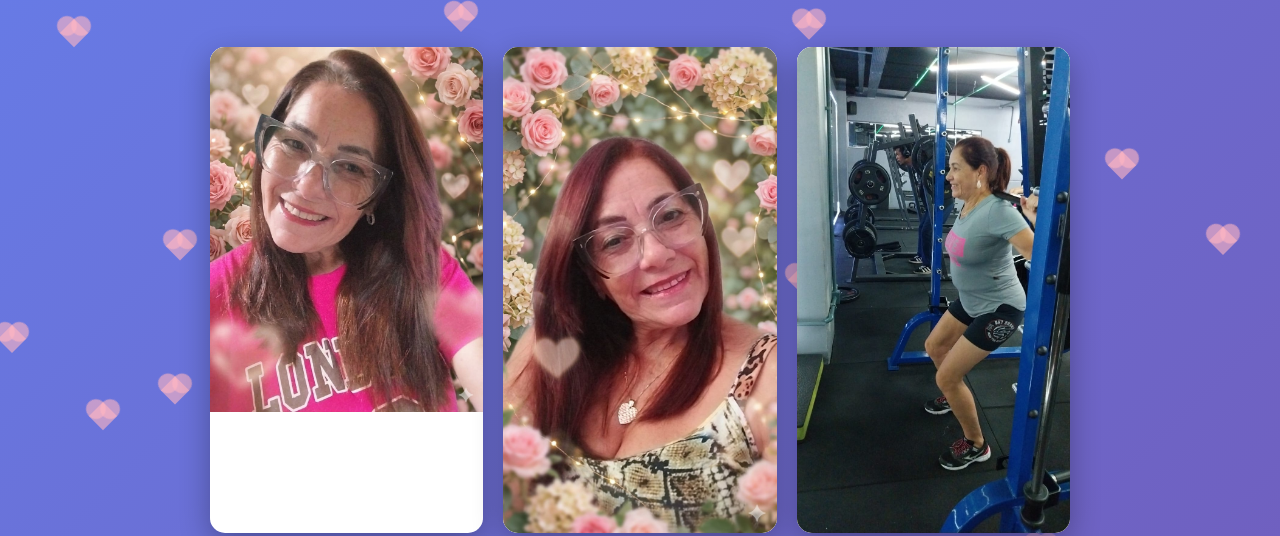
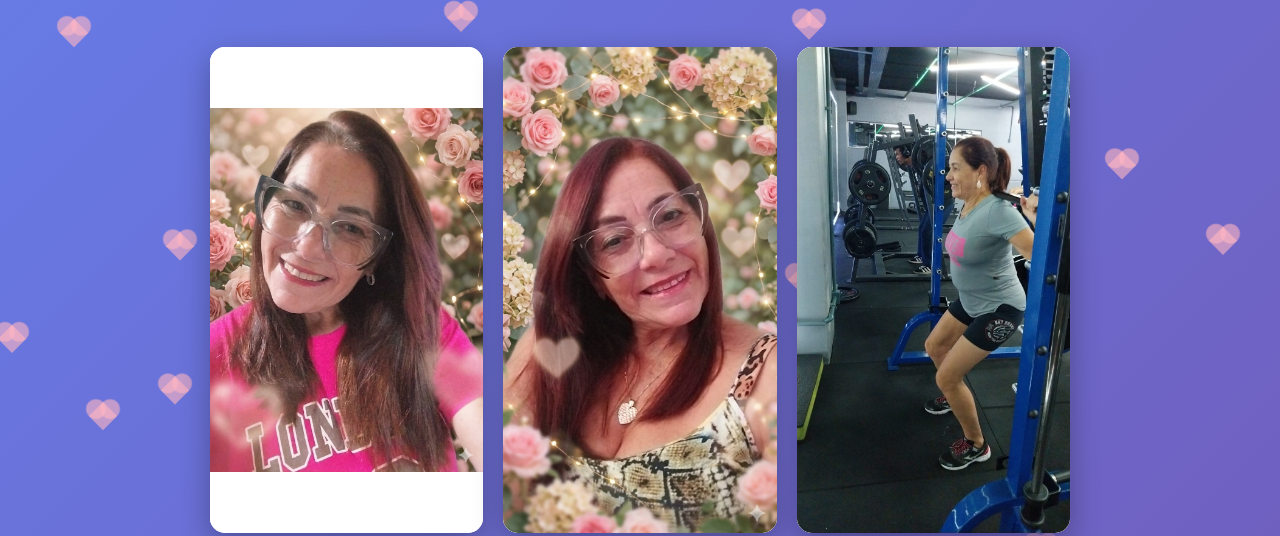
Before and after one commit to Jonasnetoou/FelizAniversarioMeuAmor, a plain HTML site: page index.html in a window 1280 px wide. Shown: the part 243-779 px from the top of the page. Drawn offline with Linux system fonts and the light colour scheme.

Commit message:
Update index.html

```diff
--- a/index.html
+++ b/index.html
@@ -117,6 +117,9 @@
             overflow: hidden;
             box-shadow: 0 10px 30px rgba(0, 0, 0, 0.3);
             transition: transform 0.3s ease, box-shadow 0.3s ease;
+            display: flex;
+            align-items: center;
+            justify-content: center;
         }
 
         .photo-card:hover {
@@ -126,11 +129,10 @@
 
         .photo-card img {
             width: 100%;
-            height: auto;
-            min-height: 250px;
+            height: 100%;
             object-fit: contain;
             display: block;
-            background: #f8f8f8;
+            background: white;
         }
 
         /* Mensagens de amor */
@@ -303,11 +305,6 @@
                 font-size: 1em;
             }
 
-            .photo-card img {
-                height: auto;
-                min-height: 200px;
-            }
-
             .photo-gallery {
                 grid-template-columns: 1fr;
             }
@@ -370,7 +367,7 @@
         Que esse novo ano venha com muitas conquistas, saúde, felicidade e várias histórias boas pra gente rir depois.
     </p>
     <p>
-        <span class="highlight">E pode ficar tranquila: eu continuo aqui, firme, sendo seu bonito favorito.</span>
+        <span class="highlight">E pode ficar tranquila: eu continuo aqui, firme, sendo seu caos favorito.</span>
     </p>
     <p>
         Feliz aniversário, meu amor 🎂🎉💖
```
